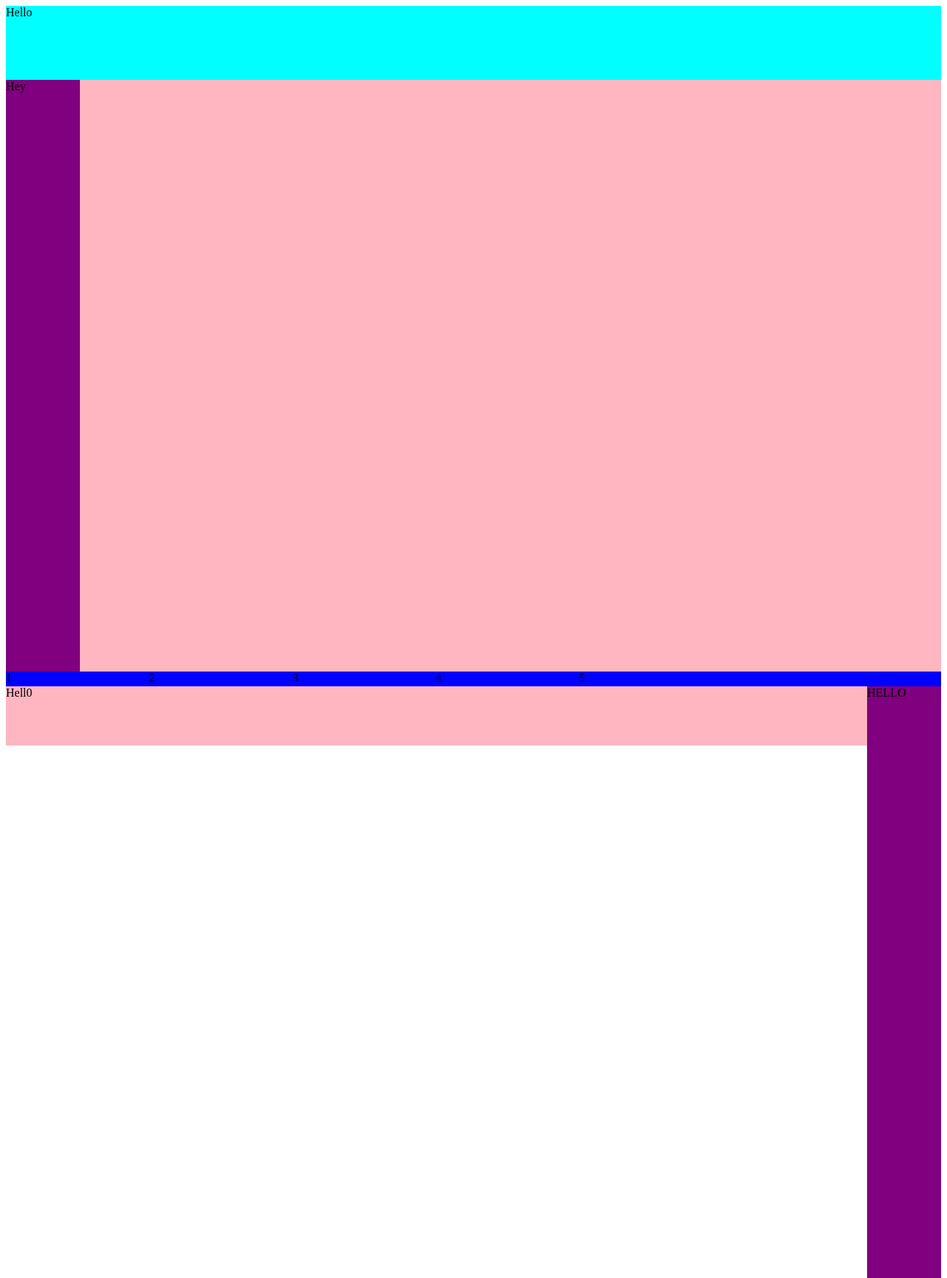
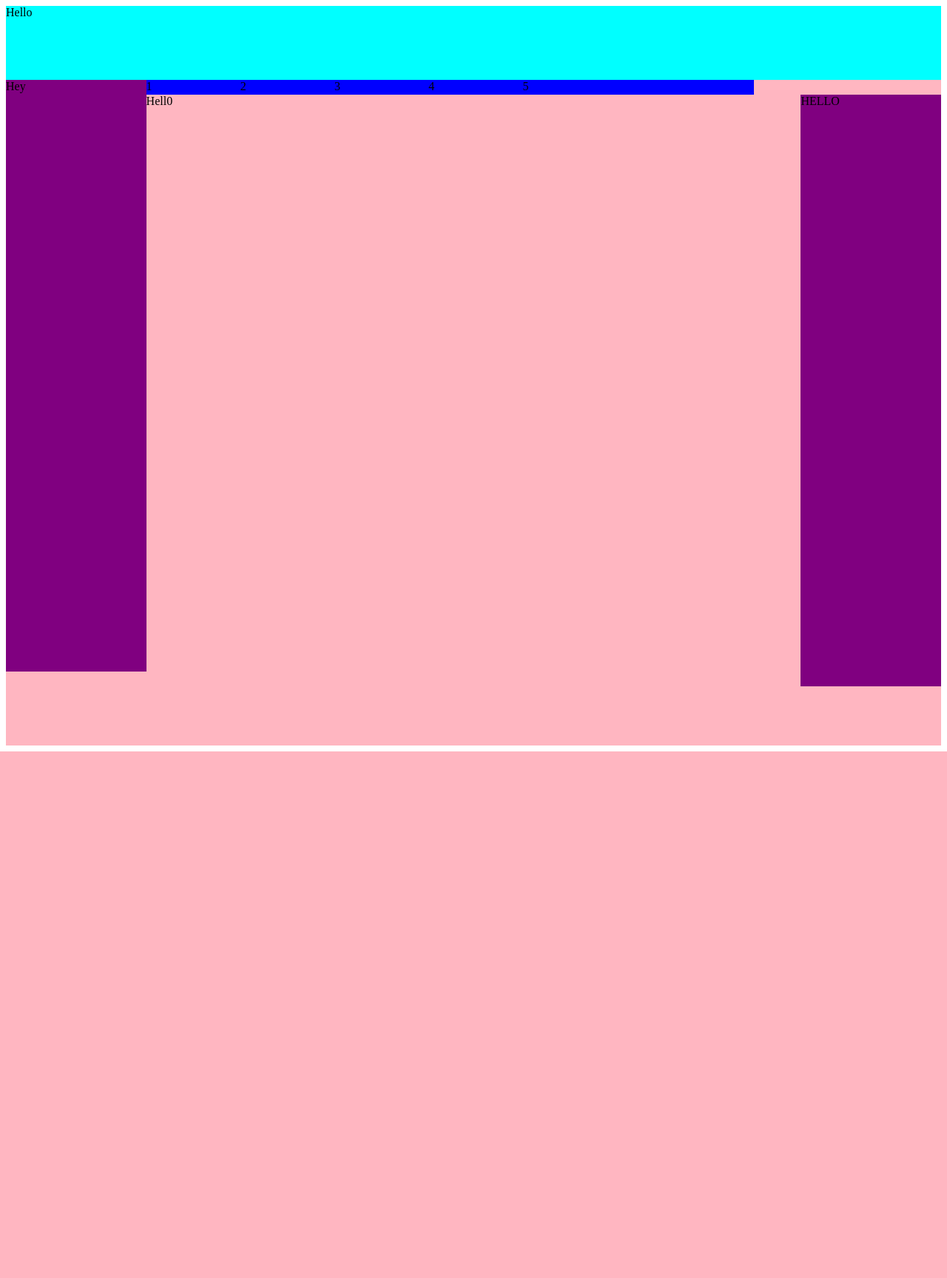
Before and after one commit to Jendelheim/Genesis, a PHP site: page / in a window 1280 px wide. Shown: the whole page at 74% size. After the commit the page ends 1016 px from the top, so only its background shows below. Run offline with PHP 8.4, Linux system fonts and the light colour scheme.

Commit message:
Rearranged div's

```diff
--- a/NumeroQuatro/index.html
+++ b/NumeroQuatro/index.html
@@ -10,6 +10,8 @@
 <div id="maxWindow">
 
     <div id="header">Hello</div>
+
+    <div id="midWindow">
 
         <div class="adBars" id="leftAdBar">Hey</div>
 
@@ -28,5 +30,8 @@
 
     </div>
 
+
+</div>
+
 </body>
 </html>
--- a/NumeroQuatro/stylesheet.css
+++ b/NumeroQuatro/stylesheet.css
@@ -4,8 +4,17 @@ div {
     display: inline-block;
 }
 
+#midWindow {
+    width: 100%;
+    min-height: 800px;
+}
+
+#mainWindow {
+    padding-right: 15%;
+}
+
 #sortBar {
-    width: 100%;
+    width: 65%;
     height: 20px;
     align: center;
     background-color: blue;
@@ -36,7 +45,7 @@ div {
 .adBars {
     background-color: purple;
     height: 800px;
-    width: 100px;
+    width: 15%;
 }
 
 .sorting {
```
Lines whose indentation alone changed are shown as unchanged.
